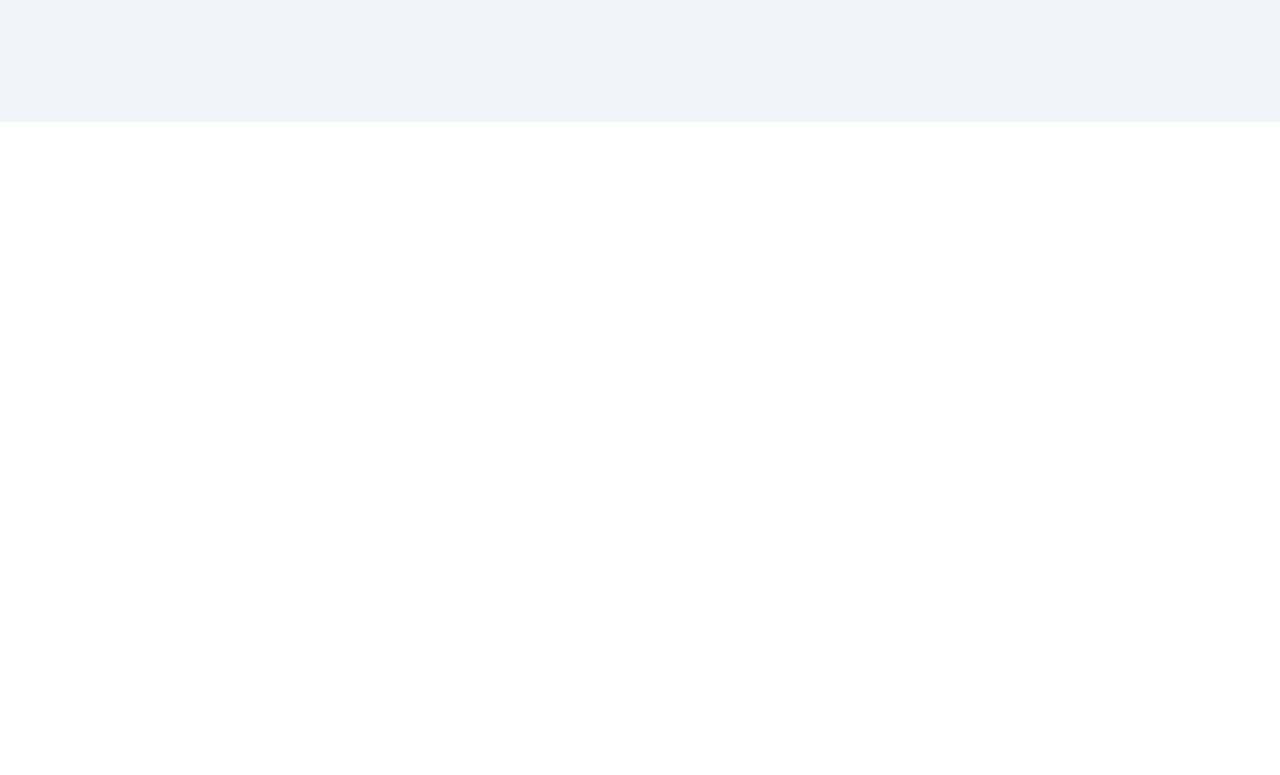
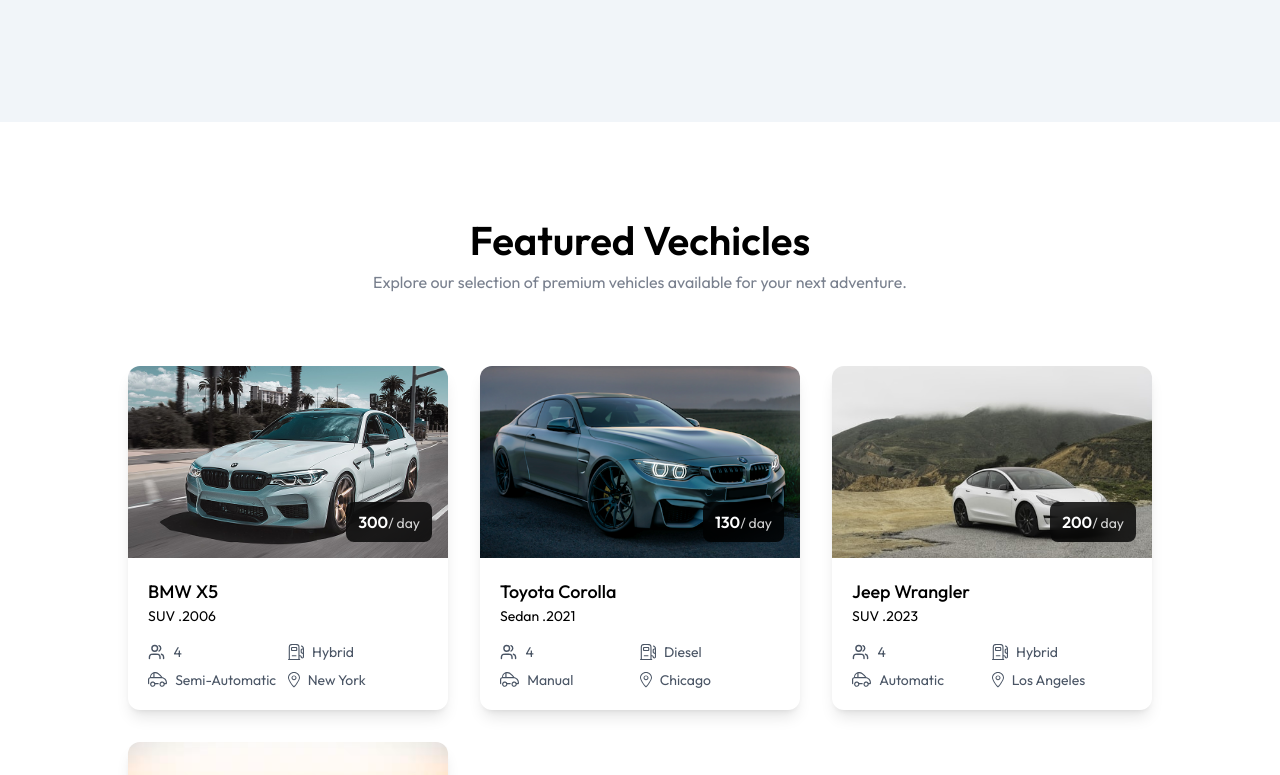
Before and after one commit to Hellobisrat/carRental, a React (Vite) app in the folder client/: page / in a window 1280 px wide. Shown: the part 751-1526 px from the top of the page. Before the commit the page ends 873 px from the top, so only its background shows below. Built offline with nearby package versions, Linux system fonts and the light colour scheme.

Commit message:
featute component completed

```diff
--- /dev/null
+++ b/client/src/components/CarCard.jsx
@@ -0,0 +1,57 @@
+import React from 'react'
+import { assets } from '../assets/assets'
+
+
+const CarCard = ({car}) => {
+  const currency =import.meta.env.VITE_CURRENCY
+  return (
+    <div className='group rounded-xl overflow-hidden
+    shadow-lg hover:translate-y-1 transition-all
+    duration-500 cursor-pointer'>
+
+    <div className='relative h-48 overflow-hidden'>
+      <img src={car.image} alt='car image'
+      className='w-full h-full object-cover
+       transition-transform duration-500
+       group-hover:scale-105'/>
+       {car.isAvailable && <p className='absolute top-4 left-4
+       bg-primary/90  text-white text-xs px-2.5 py-1 rounded-full'>Available now</p>}
+       <div className='absolute bottom-4 right-4 bg-black/80 backdrop-blur-sm
+       text-white px-3 py-2 rounded-lg'>
+        <span className='font-semibold'>{currency}{car.pricePerDay}</span>
+        <span className='text-sm text-white/80'>/ day</span>
+
+       </div>
+    </div>
+    <div className='p-4 sm:p-5 '>
+      <div className='flex justify-between items-start'>
+        <div>
+          <h3 className='text-lg font-medium'>{car.brand} {car.model}</h3>
+          <p className='text-muted-foreground text-sm '>{car.category} .{car.year}</p>
+        </div>
+      </div>
+      <div className='mt-4 grid grid-cols-2 gap-y-2 text-gray-600'>
+          <div className='flex items-center text-sm text-muted-foreground'>
+            <img src={assets.users_icon} alt="" className='h-4 mr-2'/>
+            <span>{car.seating_capacity}</span>
+          </div>
+          <div className='flex items-center text-sm text-muted-foreground'>
+            <img src={assets.fuel_icon} alt="" className='h-4 mr-2'/>
+            <span>{car.fuel_type}</span>
+          </div>
+          <div className='flex items-center text-sm text-muted-foreground'>
+            <img src={assets.car_icon} alt="" className='h-4 mr-2'/>
+            <span>{car.transmission}</span>
+          </div>
+          <div className='flex items-center text-sm text-muted-foreground'>
+            <img src={assets.location_icon} alt="" className='h-4 mr-2'/>
+            <span>{car.location}</span>
+          </div>
+      </div>
+
+    </div>
+      </div>
+  )
+}
+
+export default CarCard
--- /dev/null
+++ b/client/src/components/FeaturedSection.jsx
@@ -0,0 +1,38 @@
+import React from 'react'
+import Title from './Title'
+import { assets, dummyCarData } from '../assets/assets'
+import CarCard from './CarCard'
+import { useNavigate } from 'react-router-dom'
+
+const FeaturedSection = () => {
+  const navigate =  useNavigate();
+  return (
+    <div className='flex flex-col items-center py-24
+    px-6 md:px-16 lg:px-24 xl:px-32'>
+      <div>
+        <Title title='Featured Vechicles'
+               subTitle='Explore our selection of premium vehicles
+               available for your next adventure.'/>
+      </div>
+      <div className='grid grid-cols-1 sm:grid-cols-2
+      lg:grid-cols-3 gap-8 mt-18'>
+        {
+          dummyCarData.slice(0,6).map((car)=>(
+            <div key={car._id}>
+            <CarCard car={car}/>
+            </div>
+          ))
+        }
+
+      </div>
+      <button  onClick={()=>{
+        navigate('/cars'); scrollTo(0,0)
+      }}
+       className='flex items-center justify-center gap-2 px-6 py-2 border
+      border-borderColor hover:bg-gray-50 rounded-md mt-18 cursor-pointer'>
+         Explore all cars <img src={assets.arrow_icon} alt=''/></button>
+      </div>
+  )
+}
+
+export default FeaturedSection
--- /dev/null
+++ b/client/src/components/Title.jsx
@@ -0,0 +1,13 @@
+import React from 'react'
+
+const Title = ({title,subTitle,align}) => {
+  return (
+    <div className={`flex flex-col justify-center items-center text-center ${align==='left'&& "md:items-start md:text-left"}`}>
+     <h1 className='font-semibold text-4xl md:text-[40px]'>{title}</h1>
+     <p className='text-sm md:text-base text-gray-500/90 mt-2
+     max-w-156'>{subTitle}</p>
+    </div>
+  )
+}
+
+export default Title
--- a/client/src/pages/Home.jsx
+++ b/client/src/pages/Home.jsx
@@ -1,11 +1,13 @@
 import React from 'react'
 import Hero from '../components/Hero'
+import FeaturedSection from '../components/FeaturedSection'
 
 const
 Home = () => {
   return (
     <>
       <Hero/>
+      <FeaturedSection/>
     </>
   )
 }
```
Also changed, not shown: 1 other file (tests, documents, lock files or other folders).
